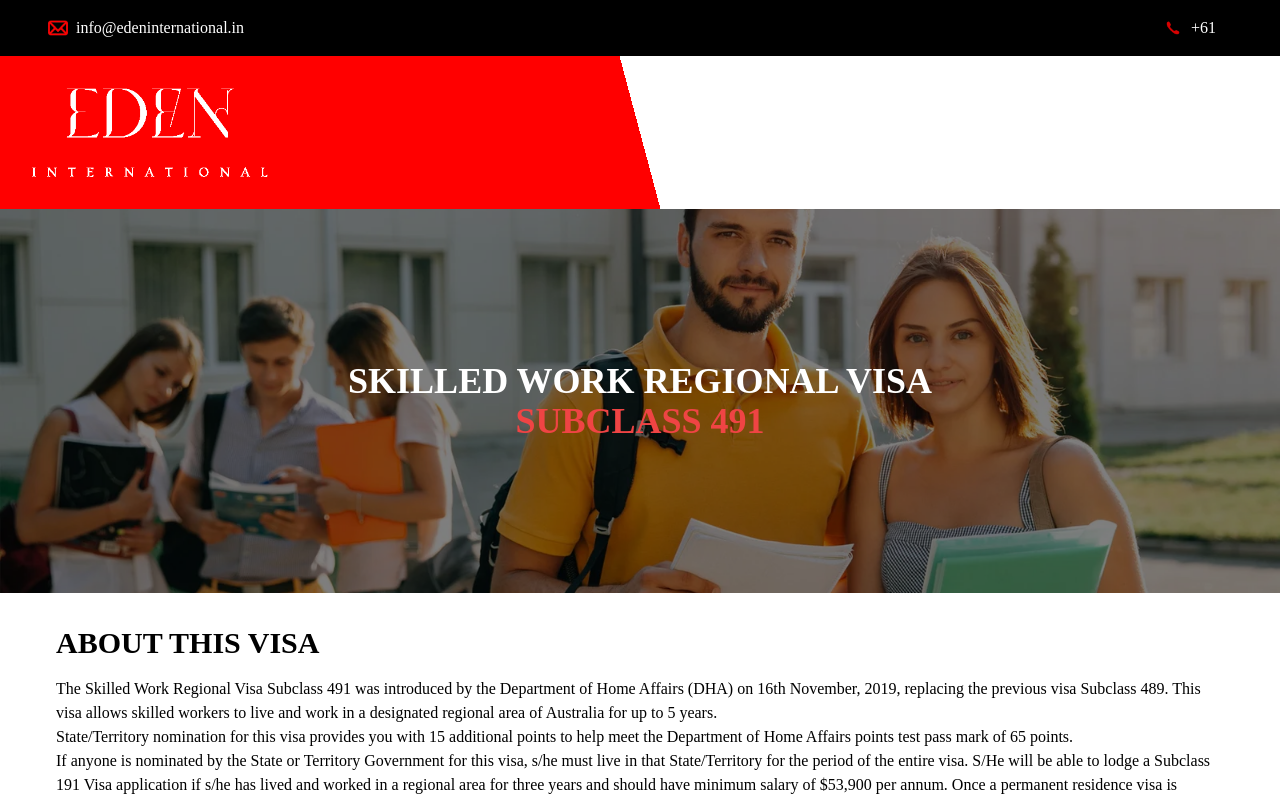
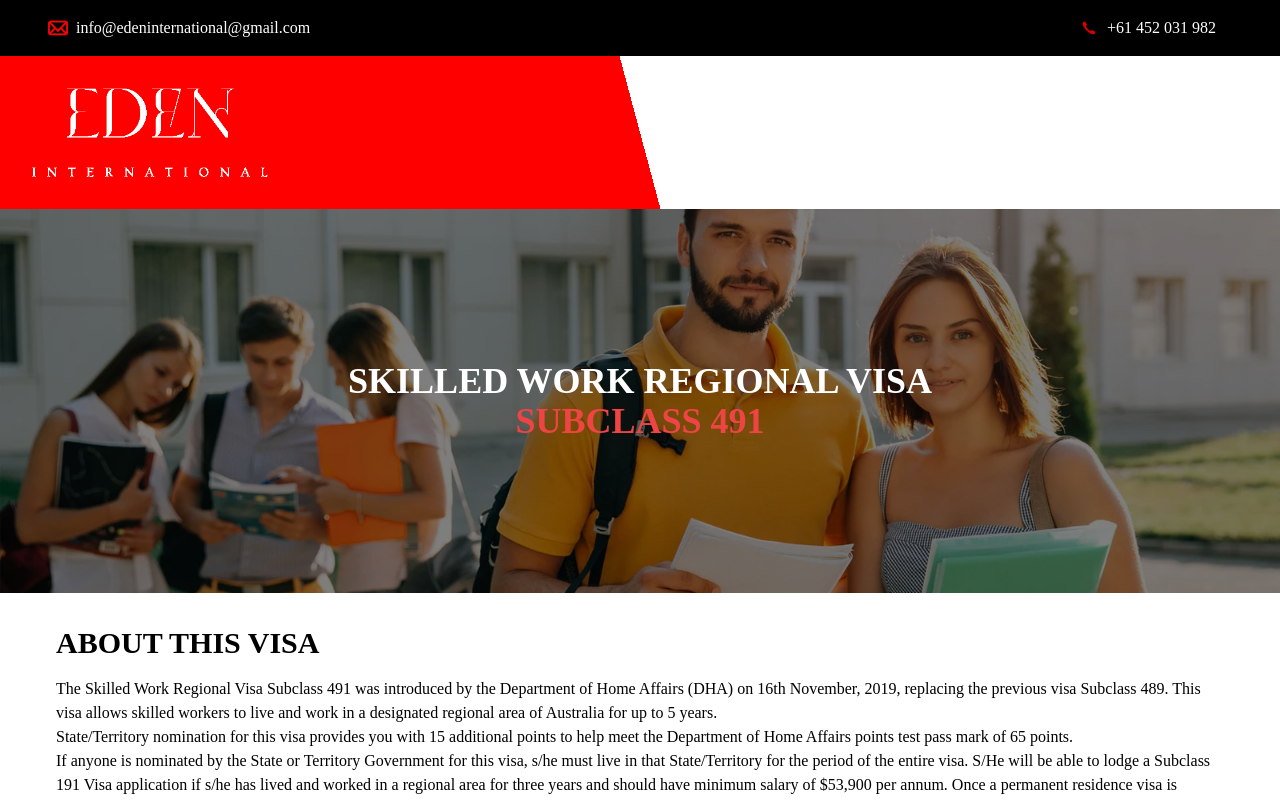
Before and after one commit to michaelyoussef396/edeninternational, a Next.js app: page /skilled-work-regional-visa in a window 1280 px wide. Shown: the top 800 px of the page. Built offline with nearby package versions, Linux system fonts and the light colour scheme.

Commit message:
added contact details

```diff
--- a/components/Footer.tsx
+++ b/components/Footer.tsx
@@ -12,8 +12,8 @@ const Footer = () => {
         <div className="grid grid-cols-1 md:grid-cols-4 gap-8 text-center md:text-left">
           <div className="flex flex-col items-center md:items-start p-3">
             <Image src="/title.png" alt="Eden International" width={200} height={100} />
-            <p className="mt-4">info@edeninternational.in</p>
-            <p className="mt-2">+61</p>
+            <p className="mt-4">info@edeninternational@gmail.com</p>
+            <p className="mt-2">+61 452 031 982</p>
             <div className="flex mt-4 space-x-4">
               <a href="#" className="text-gray-500 hover:text-heroRed">
                 <FaFacebookSquare size={24} />
--- a/components/TopNav.tsx
+++ b/components/TopNav.tsx
@@ -13,11 +13,11 @@ const TopNav = () => {
     >
       <div className="flex items-center space-x-2">
         <Image src="/mail.png" alt="mail" width={20} height={20} />
-        <a href="mailto:info@edeninternational.in" className="hover:underline">info@edeninternational.in</a>
+        <a href="mailto:info@edeninternational@gmail.com" className="hover:underline">info@edeninternational@gmail.com</a>
       </div>
       <div className="flex items-center space-x-2 pr-12">
         <Image src="/phone.png" alt="phone" width={20} height={20} />
-        <span>+61</span>
+        <span>+61 452 031 982</span>
       </div>
     </motion.div>
   );
```
